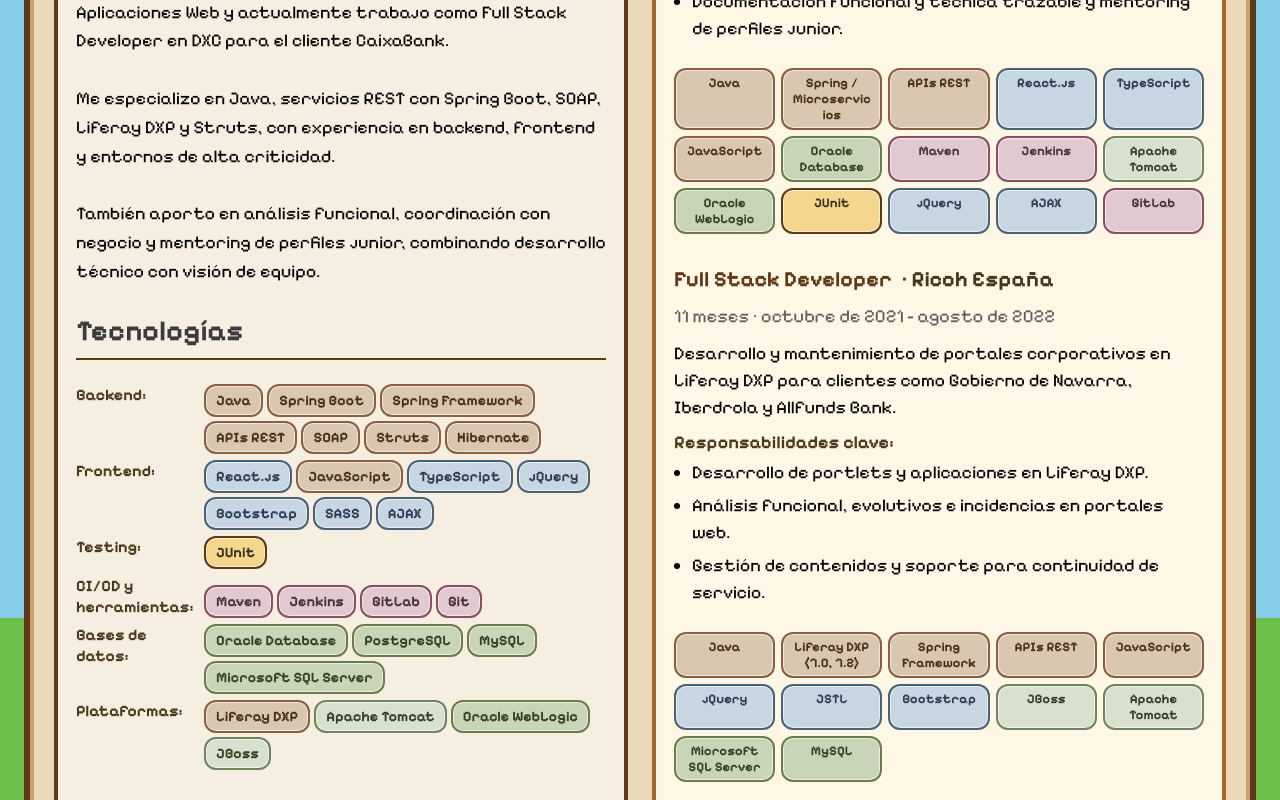
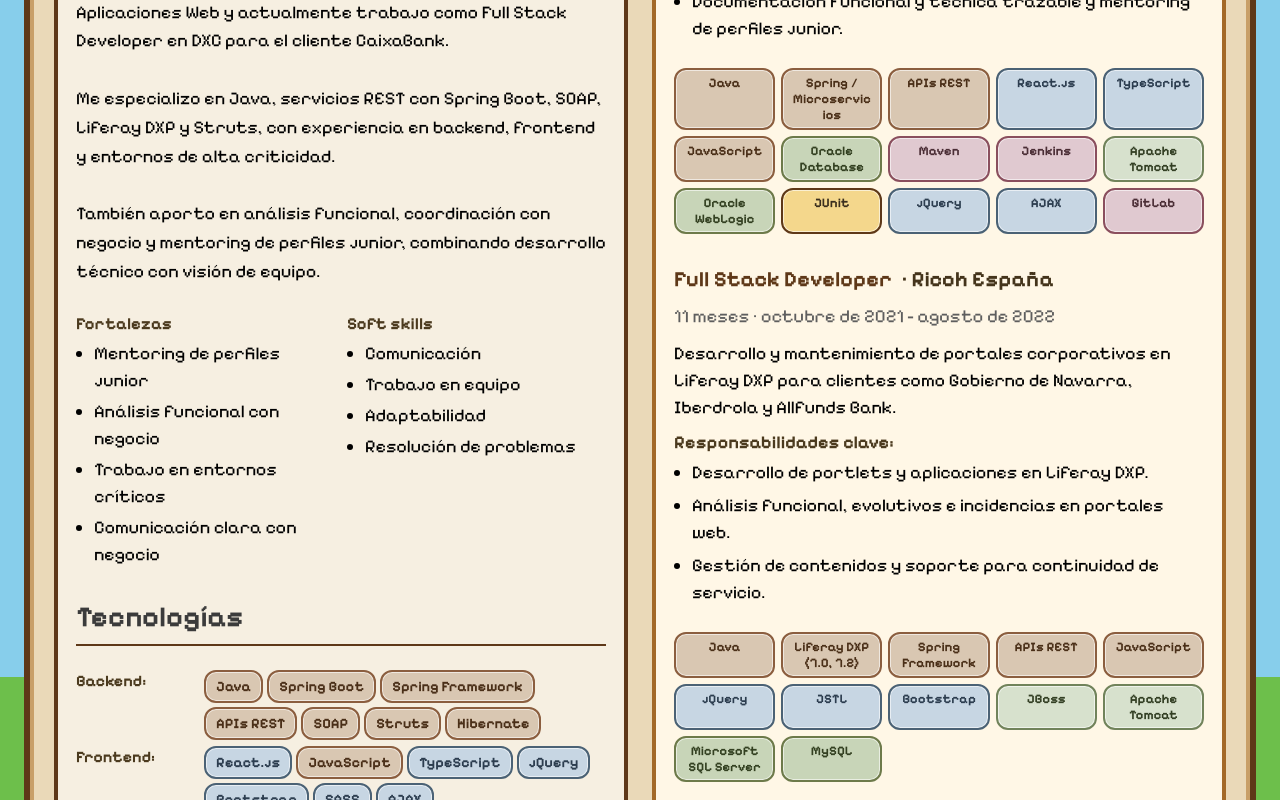
Before and after one commit to AndreiTora/CV-MainCharacter-REACT, a React (Vite) app: page / in a window 1280 px wide. Shown: the part 604-1404 px from the top of the page. Built offline with nearby package versions, Linux system fonts and the light colour scheme.

Commit message:
Bloque soft skills y fortalezas.

```diff
--- a/src/App.jsx
+++ b/src/App.jsx
@@ -10,7 +10,7 @@
 import Experience from './components/Experience';
 
 export default function App() {
-  const { name, title, location, email, linkedin, infojobs, skills, studies, certificates, experience, avatarLabel, about } = profile;
+  const { name, title, location, email, linkedin, infojobs, skills, studies, certificates, experience, avatarLabel, about, strengths, softSkills } = profile;
 
   return (
     <div className="page">
@@ -24,7 +24,7 @@
                 <Avatar avatarLabel={avatarLabel} />
                 <ProfileHeader name={name} title={title} />
                 <ContactList location={location} email={email} linkedin={linkedin} infojobs={infojobs} />
-                <About about={about} />
+                <About about={about} strengths={strengths} softSkills={softSkills} />
                 <Skills skills={skills} />
                 <Studies studies={studies} certificates={certificates} />
               </section>
--- a/src/components/About.jsx
+++ b/src/components/About.jsx
@@ -1,8 +1,32 @@
-export default function About({ about }) {
+export default function About({ about, strengths = [], softSkills = [] }) {
   return (
     <section className="about">
       <h2>Sobre mí</h2>
       <p>{about}</p>
+      {(strengths.length > 0 || softSkills.length > 0) && (
+        <div className="highlights-grid">
+          {strengths.length > 0 && (
+            <div className="strengths-section">
+              <h3>Fortalezas</h3>
+              <ul className="strengths-list">
+                {strengths.map((strength) => (
+                  <li key={strength}>{strength}</li>
+                ))}
+              </ul>
+            </div>
+          )}
+          {softSkills.length > 0 && (
+            <div className="strengths-section">
+              <h3>Soft skills</h3>
+              <ul className="strengths-list">
+                {softSkills.map((skill) => (
+                  <li key={skill}>{skill}</li>
+                ))}
+              </ul>
+            </div>
+          )}
+        </div>
+      )}
     </section>
   );
 }
--- a/src/data/profile.json
+++ b/src/data/profile.json
@@ -6,6 +6,18 @@
   "linkedin": "https://www.linkedin.com/in/acgarabito/",
   "avatarLabel": "Pixel art de chica granjera con pelo largo marrón",
   "about": "¡Hola! Soy Andrea, Técnica Superior en Desarrollo de Aplicaciones Web y actualmente trabajo como Full Stack Developer en DXC para el cliente CaixaBank.\n\nMe especializo en Java, servicios REST con Spring Boot, SOAP, Liferay DXP y Struts, con experiencia en backend, frontend y entornos de alta criticidad.\n\nTambién aporto en análisis funcional, coordinación con negocio y mentoring de perfiles junior, combinando desarrollo técnico con visión de equipo.",
+  "strengths": [
+    "Mentoring de perfiles junior",
+    "Análisis funcional con negocio",
+    "Trabajo en entornos críticos",
+    "Comunicación clara con negocio"
+  ],
+  "softSkills": [
+    "Comunicación",
+    "Trabajo en equipo",
+    "Adaptabilidad",
+    "Resolución de problemas"
+  ],
   "studies": [
     { "degree": "Técnico Superior en Desarrollo de Aplicaciones Web", "institution": "IES Fernando Wirtz " }
   ],
--- a/src/index.scss
+++ b/src/index.scss
@@ -468,12 +468,43 @@
   margin: 0;
 }
 
+.strengths-section {
+  margin-top: 14px;
+
+  h3 {
+    margin: 0 0 6px;
+    color: #4b3a1e;
+    font-size: 1.05rem;
+  }
+}
+
+.highlights-grid {
+  display: grid;
+  grid-template-columns: repeat(2, minmax(0, 1fr));
+  gap: 12px;
+  margin-top: 14px;
+}
+
+.strengths-list {
+  margin: 0;
+  padding: 0 0 0 18px;
+  line-height: 1.5;
+
+  li {
+    margin-bottom: 4px;
+  }
+}
+
 @media (max-width: 1000px) {
   .layout {
     grid-template-columns: 1fr;
   }
 
   .profile-experience-grid {
+    grid-template-columns: 1fr;
+  }
+
+  .highlights-grid {
     grid-template-columns: 1fr;
   }
 }
```
